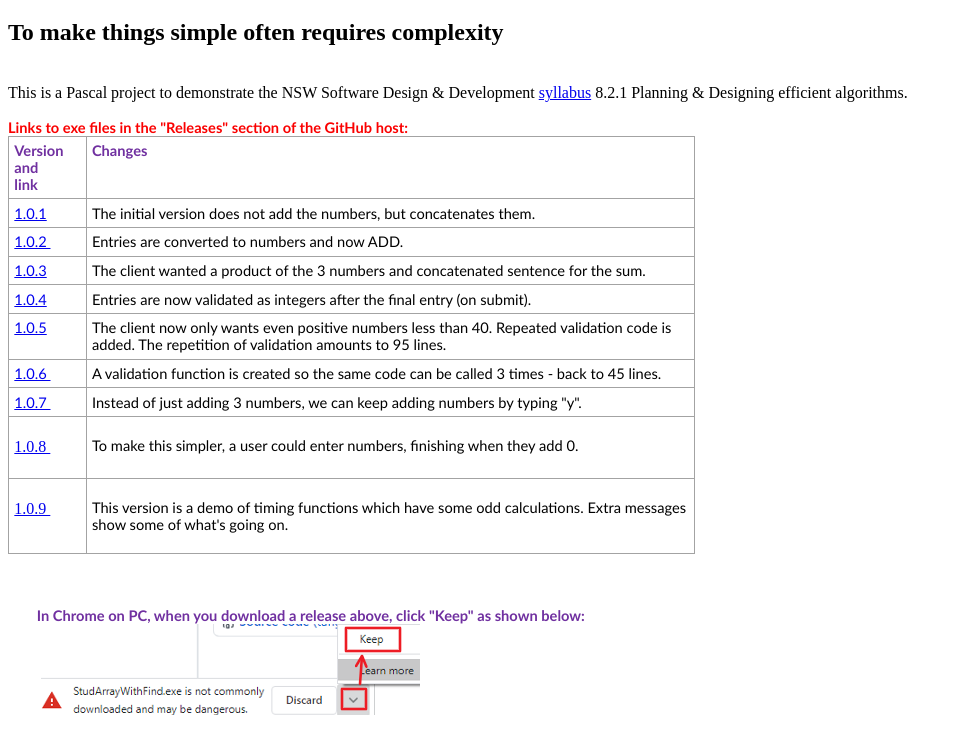
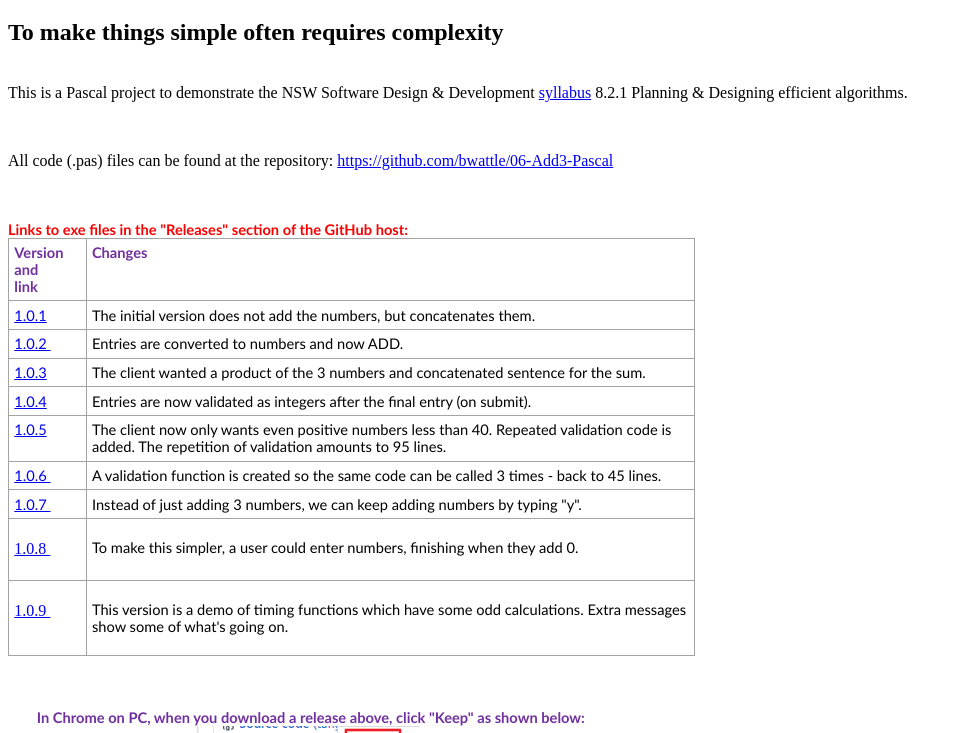
Before and after one commit to bwattle/06-Add3-Pascal, a plain HTML site: page index.html in a window 1280 px wide. Shown: the part 61-794 px from the top of the page, without its empty margins (0-959 px from the left). Drawn offline with Linux system fonts and the light colour scheme.

Commit message:
index - added the repository link at the top

```diff
--- a/index.html
+++ b/index.html
@@ -26,8 +26,12 @@
     <h1> Pascal versions of Add 3 numbers</h1>
     <h2> To make things simple often requires complexity</h2>
     <br />
-    This is a Pascal project to demonstrate the NSW Software Design &amp; Development <a href="https://educationstandards.nsw.edu.au/wps/wcm/connect/0a5fce0b-d3a6-4ca9-9b9b-a8d96550f066/software-design-development-st6-syll-from2011(1)+Software+Design+and+Development.pdf?MOD=AJPERES&amp;CVID=">syllabus</a> 8.2.1 Planning &amp; Designing efficient algorithms.&nbsp;
-    <p style="margin: 0in; font-family: Calibri; font-size: 11.0pt; color: #FA0000">&nbsp;
+    This is a Pascal project to demonstrate the NSW Software Design &amp; Development <a href="https://educationstandards.nsw.edu.au/wps/wcm/connect/0a5fce0b-d3a6-4ca9-9b9b-a8d96550f066/software-design-development-st6-syll-from2011(1)+Software+Design+and+Development.pdf?MOD=AJPERES&amp;CVID=">syllabus</a> 8.2.1 Planning &amp; Designing efficient algorithms.&nbsp;<p>
+        &nbsp;</p>
+    <p>
+        All code (.pas) files can be found at the repository: <a href="https://github.com/bwattle/06-Add3-Pascal">https://github.com/bwattle/06-Add3-Pascal</a>
+    </p>
+&nbsp;<p style="margin: 0in; font-family: Calibri; font-size: 11.0pt; color: #FA0000">&nbsp;
 
     </p>
     <p style="margin: 0in; font-family: Calibri; font-size: 11.0pt; color: #FA0000">
```
